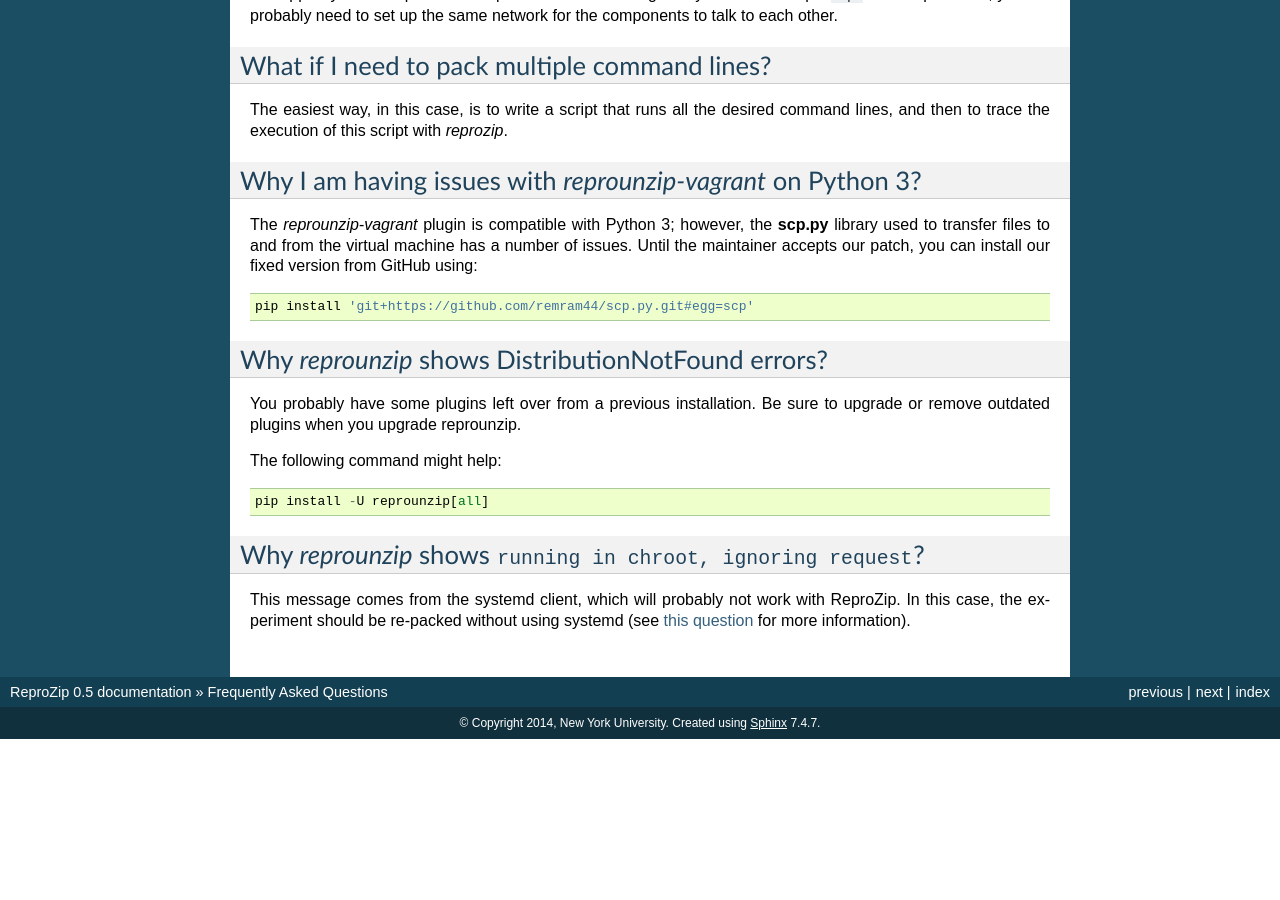
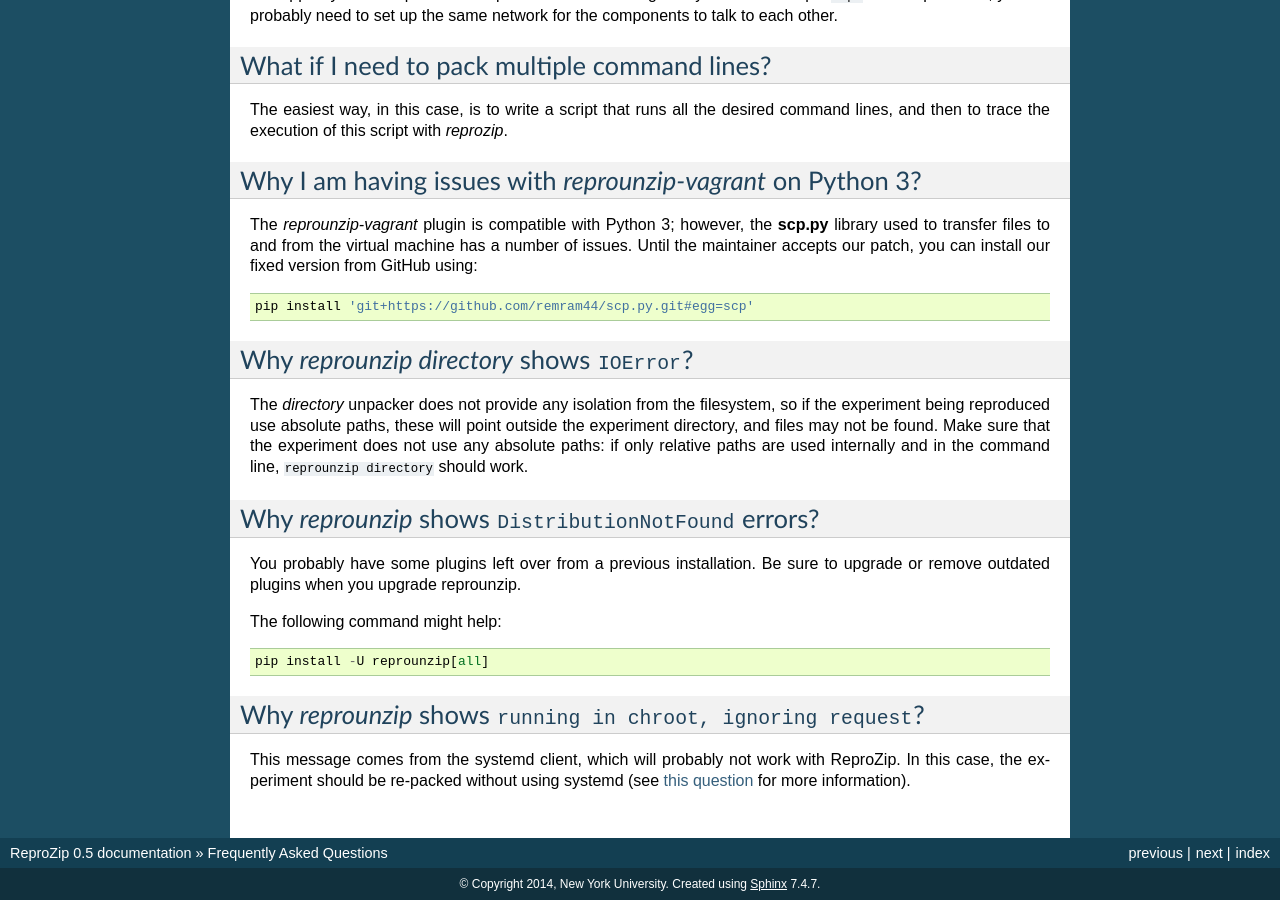
Before and after one commit to VIDA-NYU/reprozip, a Sphinx documentation site: the page built from docs/source/faq.rst, in a window 1280 px wide and 900 px high, scrolled down 1812 px. Built offline with Sphinx 7.4.7, drawn with Linux system fonts in a browser that asks for light colours; before the commit the page ends 2551 px from its top, so only the background shows below that; some of the changed text lies outside the part shown.

Commit message:
Adding one more question.

```diff
--- a/docs/source/faq.rst
+++ b/docs/source/faq.rst
@@ -83,10 +83,15 @@ The `reprounzip-vagrant` plugin is compatible with Python 3; however, the **scp.
 
     pip install 'git+https://github.com/remram44/scp.py.git#egg=scp'
 
+Why `reprounzip directory` shows ``IOError``?
+=============================================
+
+The `directory` unpacker does not provide any isolation from the filesystem, so if the experiment being reproduced use absolute paths, these will point outside the experiment directory, and files may not be found. Make sure that the experiment does not use any absolute paths: if only relative paths are used internally and in the command line, ``reprounzip directory`` should work.
+
 ..  _distribnotfound:
 
-Why `reprounzip` shows DistributionNotFound errors?
-===================================================
+Why `reprounzip` shows ``DistributionNotFound`` errors?
+=======================================================
 
 You probably have some plugins left over from a previous installation. Be sure to upgrade or remove outdated plugins when you upgrade reprounzip.
 
```
